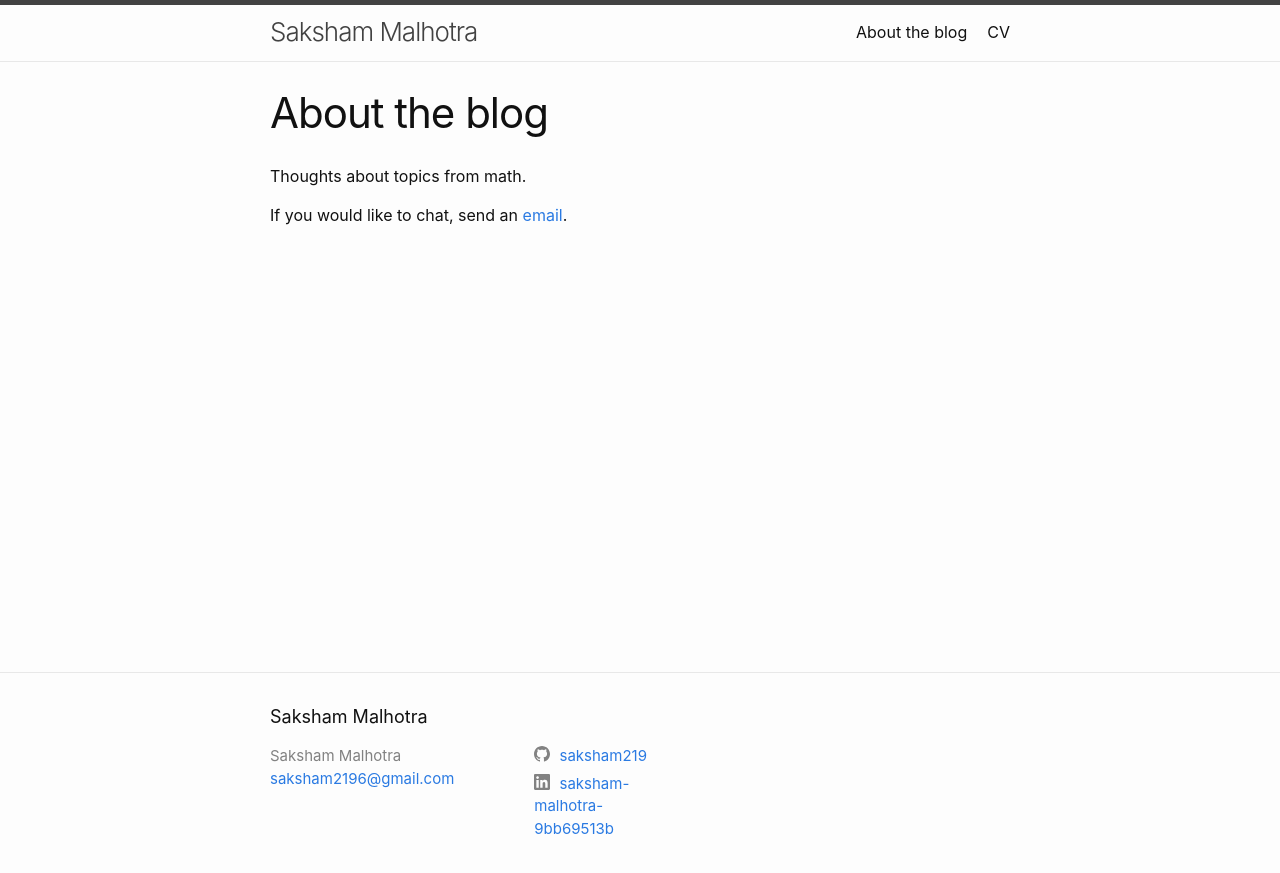
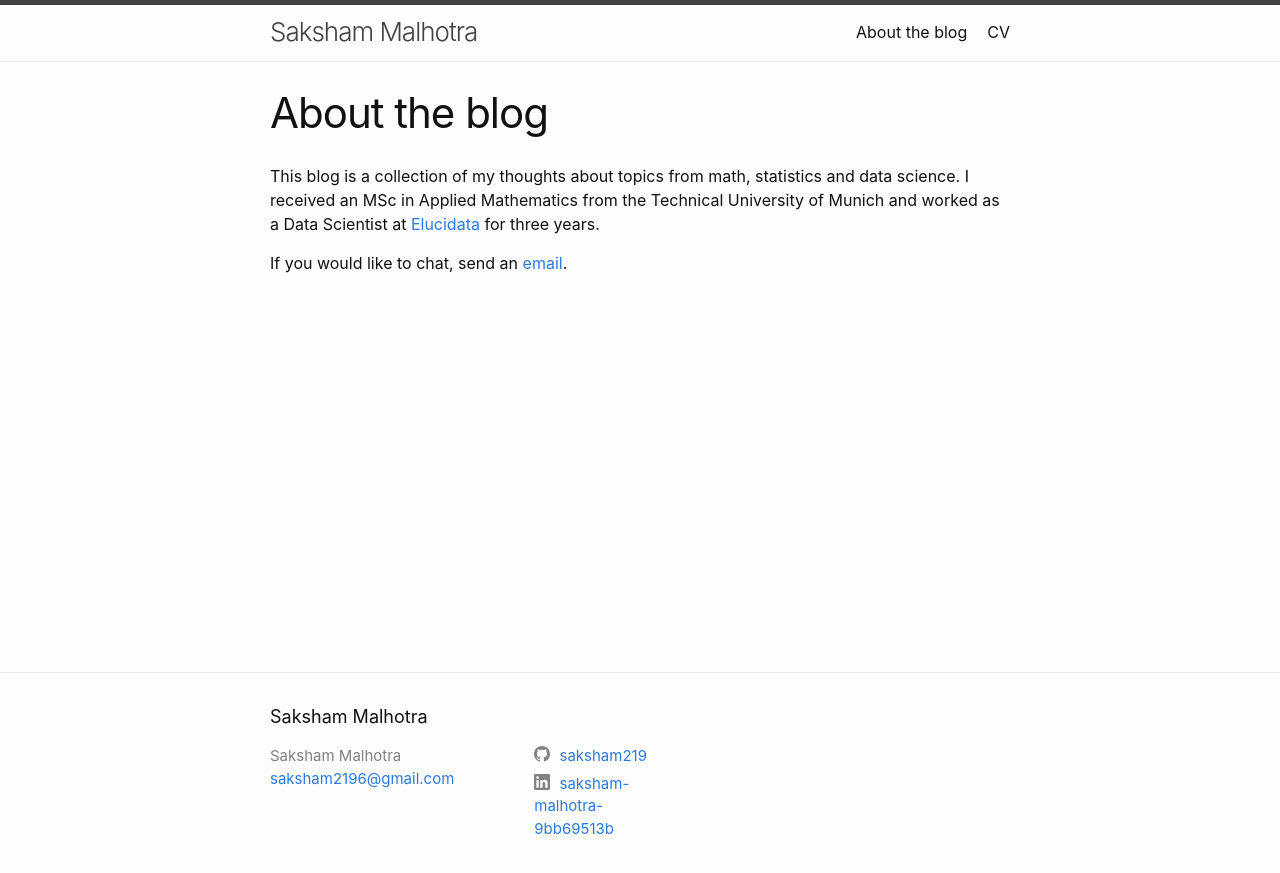
Before and after one commit to saksham219/saksham219.github.io, a Jekyll site: the page built from about.md, in a window 1280 px wide. Shown: the top 873 px of the page. Built offline with Jekyll 4.4.1, drawn with Linux system fonts in a browser that asks for light colours.

Commit message:
change about

```diff
--- a/about.md
+++ b/about.md
@@ -4,6 +4,7 @@ title: About the blog
 permalink: /about/
 ---
 
-Thoughts about topics from math.
+This blog is a collection of my thoughts about topics from math, statistics and data science.
+I received an MSc in Applied Mathematics from the Technical University of Munich and worked as a Data Scientist at [Elucidata](https://www.elucidata.io) for three years.
 
 If you would like to chat, send an [email](mailto:saksham2196@gmail.com).
```
